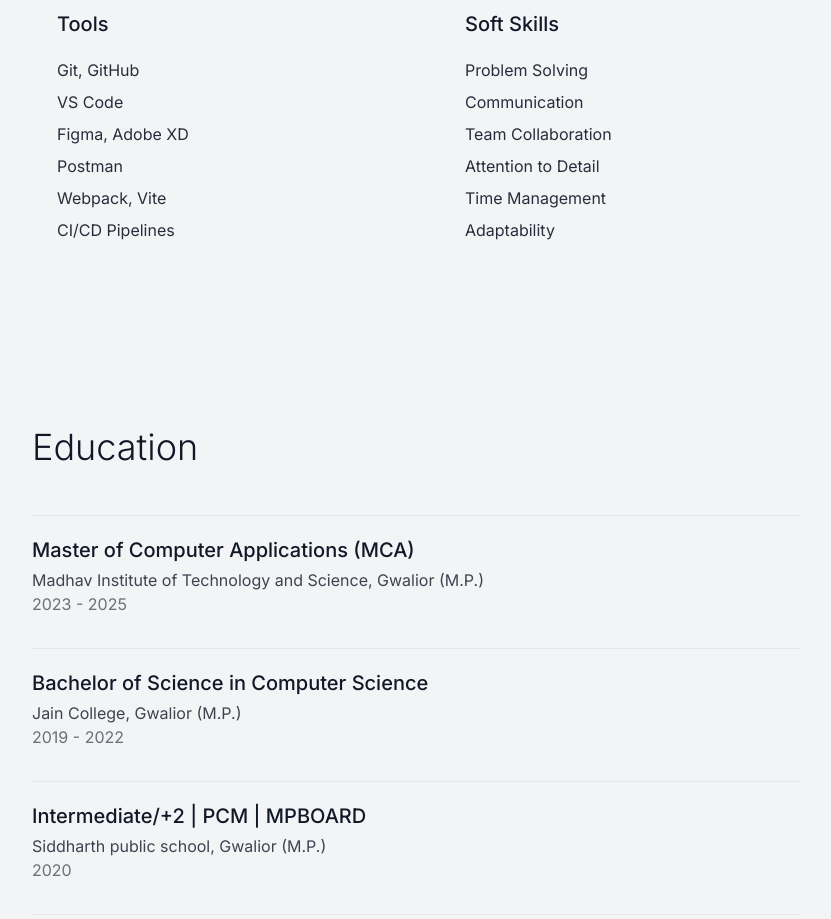
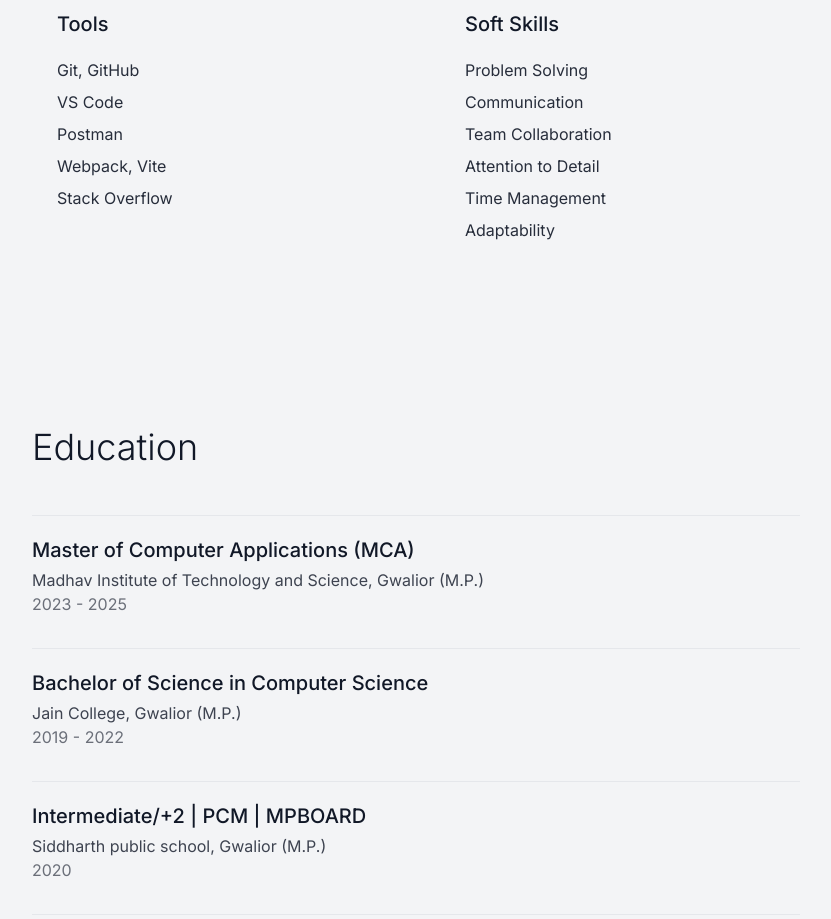
Before and after one commit to prat1854/my-portfolio-, a Next.js app: page / in a window 1280 px wide. Shown: the part 2560-3479 px from the top of the page, without its empty margins (88-919 px from the left). Built offline with nearby package versions, Linux system fonts and the light colour scheme.

Commit message:
skill section

```diff
--- a/app/components/SkillsSection.tsx
+++ b/app/components/SkillsSection.tsx
@@ -34,10 +34,9 @@ export default function SkillsSection() {
       skills: [
         "Git, GitHub",
         "VS Code",
-        "Figma, Adobe XD",
         "Postman",
         "Webpack, Vite",
-        "CI/CD Pipelines"
+        "Stack Overflow",
       ]
     },
     {
```
